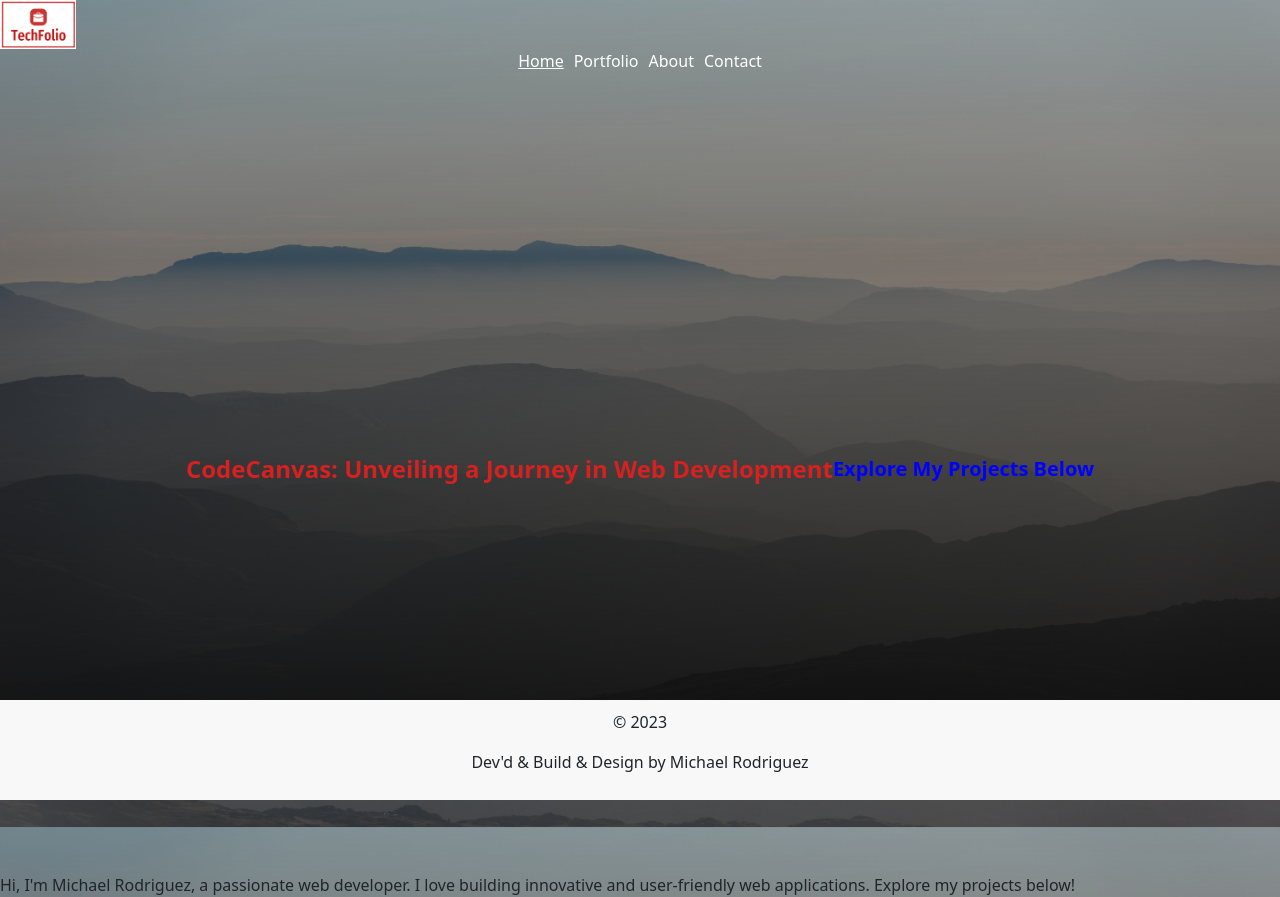
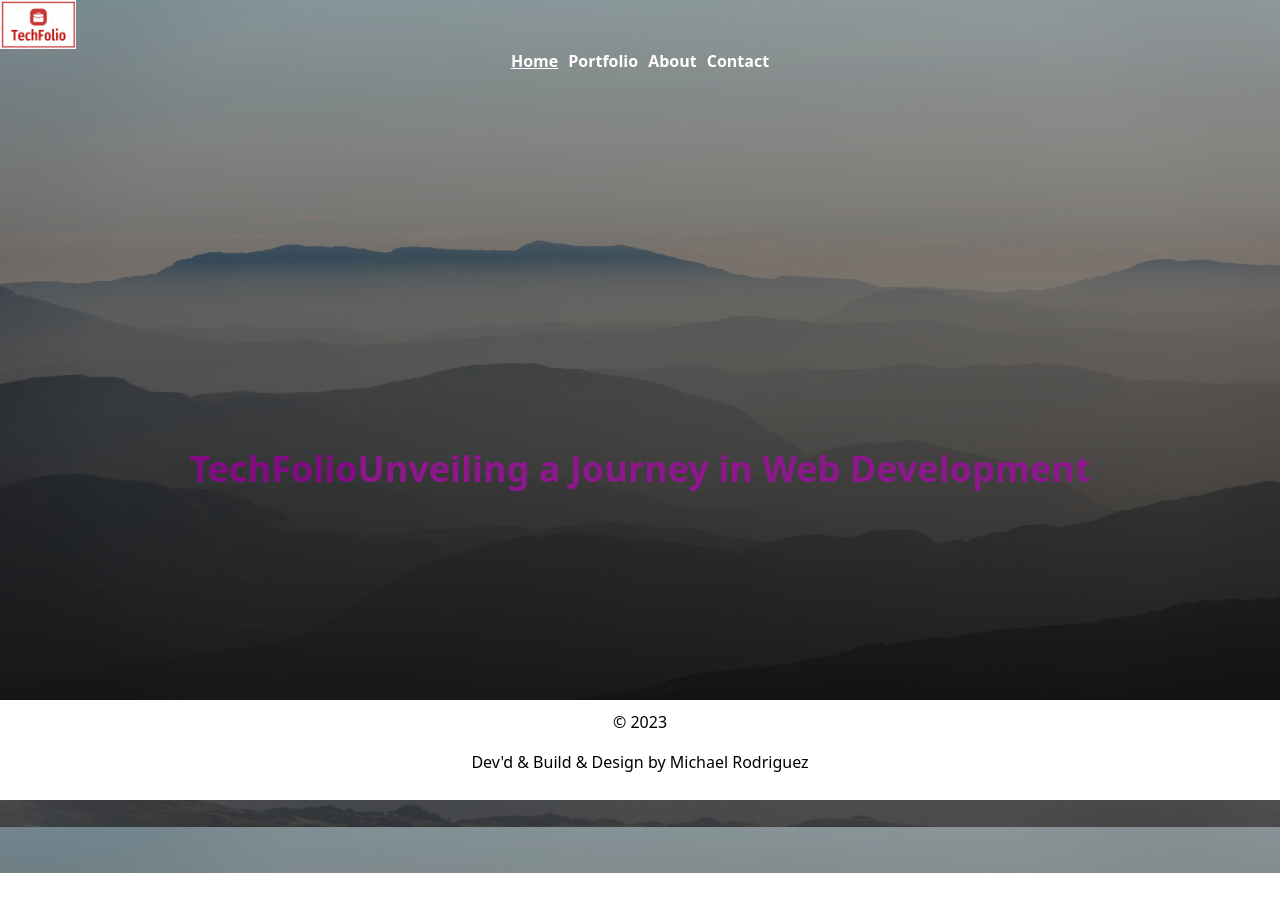
Before and after one commit to MKYRENE/reactive_portfolio, a React (Create React App) app in the folder client/: page / in a window 1280 px wide. After the commit the page ends 873 px from the top, so only its background shows below. Built offline with nearby package versions, Linux system fonts and the light colour scheme; a web font is replaced by a local one.

Commit message:
updated scss and readME file.

```diff
--- a/client/src/components/Header.js
+++ b/client/src/components/Header.js
@@ -1,25 +1,38 @@
+// Import required dependencies
 import { NavLink } from "react-router-dom";
 import logoImage from "../assets/logo.png"; // Update the path to your logo image
 
+// Define the Header component
 function Header(propsObj) {
+  // Styles for navigation links
   const navLinkStyles = {
     color: 'white',
     fontWeight: 'bold',
   };
 
+  // Return JSX for the Header component
   return (
     <header className="row justify-between align-center">
       {/* Logo image */}
       <img src={logoImage} alt="Logo" style={{ width: '100px', height: 'auto' }} />
 
+      {/* Navigation links */}
       <nav className="nav-links">
-        <NavLink to="/" style={{ color: 'white' }}>Home</NavLink>
-        <NavLink to="/portfolio" style={{ color: 'white' }}>Portfolio</NavLink>
-        <NavLink to="/about" style={{ color: 'white' }}>About</NavLink>
-        <NavLink to="/contact" style={{ color: 'white' }}>Contact</NavLink>
+        {/* Home link */}
+        <NavLink to="/" style={navLinkStyles}>Home</NavLink>
+
+        {/* Portfolio link */}
+        <NavLink to="/portfolio" style={navLinkStyles}>Portfolio</NavLink>
+
+        {/* About link */}
+        <NavLink to="/about" style={navLinkStyles}>About</NavLink>
+
+        {/* Contact link */}
+        <NavLink to="/contact" style={navLinkStyles}>Contact</NavLink>
       </nav>
     </header>
   );
 }
 
+// Export the Header component
 export default Header;
--- a/client/src/index.scss
+++ b/client/src/index.scss
@@ -9,6 +9,7 @@ $mainColor: #31d98c;
     opacity: 0.5;
     transform: scale(0.9);
   }
+
   100% {
     opacity: 1;
     transform: scale(1);
@@ -19,12 +20,32 @@ $mainColor: #31d98c;
 /* Keyframes animation */
 @keyframes colorExplosion {
   from {
-    background-color: orange;
+    color: orange;
+    color:#31d98c;
+    color:red;
+    color:blue;
+    color:white;
   }
+
   to {
-    background-color: purple;
+    color: purple;
   }
 }
+
+
+@keyframes zoomIn {
+  0% {
+    opacity: 0;
+    transform: scale(0.5);
+  }
+  100% {
+    opacity: 1;
+    transform: scale(1);
+  }
+}
+
+
+
 
 /* Apply the animation to elements with specific classes */
 .animated-h1 {
@@ -37,20 +58,20 @@ $mainColor: #31d98c;
 
 
 // Global styles
-html, body, #root, .dark {
+html,
+body,
+#root,
+.dark {
   height: 100%;
   margin: 0;
 }
 
 body {
-  background: blueviolet;
   background-image: linear-gradient(rgba(0, 0, 0, 0.3), rgba(0, 0, 0, 0.9)), url("./assets/mountain_background.jpeg");
   background-size: cover;
   background-position: center;
   margin: 0;
-  font-family: 'Roboto', sans-serif;
-  -webkit-font-smoothing: antialiased;
-  -moz-osx-font-smoothing: grayscale;
+
 }
 
 /* Animation for h1 */
@@ -58,15 +79,13 @@ body {
   font-weight: bold;
   font-size: 24px;
   color: rgb(215, 32, 32);
-  animation: revealTextH1 1s ease-in-out forwards;
 }
 
 /* Animation for h3 */
 .other-heading {
   font-weight: bold;
   font-size: 20px;
-  color: blue; /* Adjust color as needed */
-  animation: revealTextH3 1s ease-in-out forwards;
+  color: blue;
 }
 
 .project-title {
@@ -78,7 +97,8 @@ body {
 }
 
 // Flexbox utilities
-.row, .column {
+.row,
+.column {
   display: flex;
 }
 
@@ -187,7 +207,8 @@ h1 {
   left: 0;
   bottom: 0;
   width: 100%;
-  background-color: #f8f8f8;
+  background-color: #ffffff;
+  color: rgb(0, 0, 0);
   padding: 10px;
   text-align: center;
   margin-top: 20px;
@@ -213,7 +234,8 @@ h1 {
   display: flex;
   justify-content: center;
   align-items: center;
-  min-height: 100vh; /* Adjust as needed */
+  min-height: 100vh;
+  /* Adjust as needed */
 }
 
 // Navigation links
@@ -239,7 +261,8 @@ h1 {
 /* Add this to your SCSS file */
 .indented-paragraph {
   color: white;
-  margin-left: 2em; /* Adjust the value as needed */
+  margin-left: 2em;
+  /* Adjust the value as needed */
 }
 
 /* Add this to your SCSS file */
@@ -249,7 +272,8 @@ h1 {
   left: 10;
   width: 83%;
   height: 54%;
-  background-color: rgba(0, 0, 0, 0.6); /* Adjust the opacity as needed */
+  background-color: rgba(0, 0, 0, 0.6);
+  /* Adjust the opacity as needed */
   z-index: -1;
 }
 
@@ -257,10 +281,23 @@ h1 {
 .profile-image {
   display: block;
   max-width: 100%;
-  max-height: 300px; /* Set the maximum height as needed */
+  max-height: 300px;
+  /* Set the maximum height as needed */
   width: auto;
   height: auto;
-  margin: 0 auto 20px; /* Adjust as needed */
+  margin: 0 auto 20px;
+  /* Adjust as needed */
   border-radius: 50%;
   border: 3px solid white;
 }
+
+.animated-h1 {
+  animation: colorExplosion 2s infinite alternate, zoomIn 2s ease-in-out;
+  font-size: 36px; /* Adjust the font size as needed */
+
+}
+.animated-h3 {
+  animation: colorExplosion 4s infinite alternate, zoomIn 4s ease-in-out;
+  font-size: 36px; /* Adjust the font size as needed */
+
+}
--- a/client/src/pages/About.js
+++ b/client/src/pages/About.js
@@ -8,7 +8,7 @@ function About() {
             <h1 style={{ color: 'white' }}>About Me</h1>
             <img src={ProfilePic} alt="Profile" className="profile-image" />
             <p className="indented-paragraph">
-            Passionate and results-driven professional with a background in retail banking and a strong desire to transition into software development. Recently completed an intensive Full Stack Web Development Bootcamp at Rutgers University, mastering key topics such as Computer Science applied to JavaScript, Algorithms, Data Structures, and Responsive Design. Proficient in front-end and back-end technologies, including React.js, Node.js, and Express.js. Committed to delivering seamless user experiences and driving business growth through innovative web solutions.
+                Passionate and results-driven professional with a background in retail banking and a strong desire to transition into software development. Recently completed an intensive Full Stack Web Development Bootcamp at Rutgers University, mastering key topics such as Computer Science applied to JavaScript, Algorithms, Data Structures, and Responsive Design. Proficient in front-end and back-end technologies, including React.js, Node.js, and Express.js. Committed to delivering seamless user experiences and driving business growth through innovative web solutions.
             </p>
         </div>
     )
--- a/client/src/pages/Main.js
+++ b/client/src/pages/Main.js
@@ -3,18 +3,18 @@ import React from 'react';
 function Main() {
   return (
     <main>
+      {/* Landing Introduction Section */}
       <section className="landing-intro">
+        {/* Centered Content */}
         <div className="centered-content">
-          <h1 className="intro-text animated-h1">CodeCanvas:
-            Unveiling a Journey in Web Development
-          </h1>
-          <h3 className="other-heading animated-h3">Explore My Projects Below</h3>
+          {/* Main Title */}
+          <h1 className="intro-text animated-h1">TechFolio</h1>
+          <break>
+              {/* Subtitle */}
+              <h3 className="other-heading animated-h3">Unveiling a Journey in Web Development</h3>
+          </break>
+
         </div>
-        <p>
-          Hi, I'm Michael Rodriguez, a passionate web developer. I love
-          building innovative and user-friendly web applications. Explore my
-          projects below!
-        </p>
       </section>
       {/* ... */}
     </main>
```
Also changed, not shown: client/src/pages/Contact.js (+11 -0 lines), client/src/assets/home_p.png (added), 1 other file (tests, documents, lock files or other folders).
